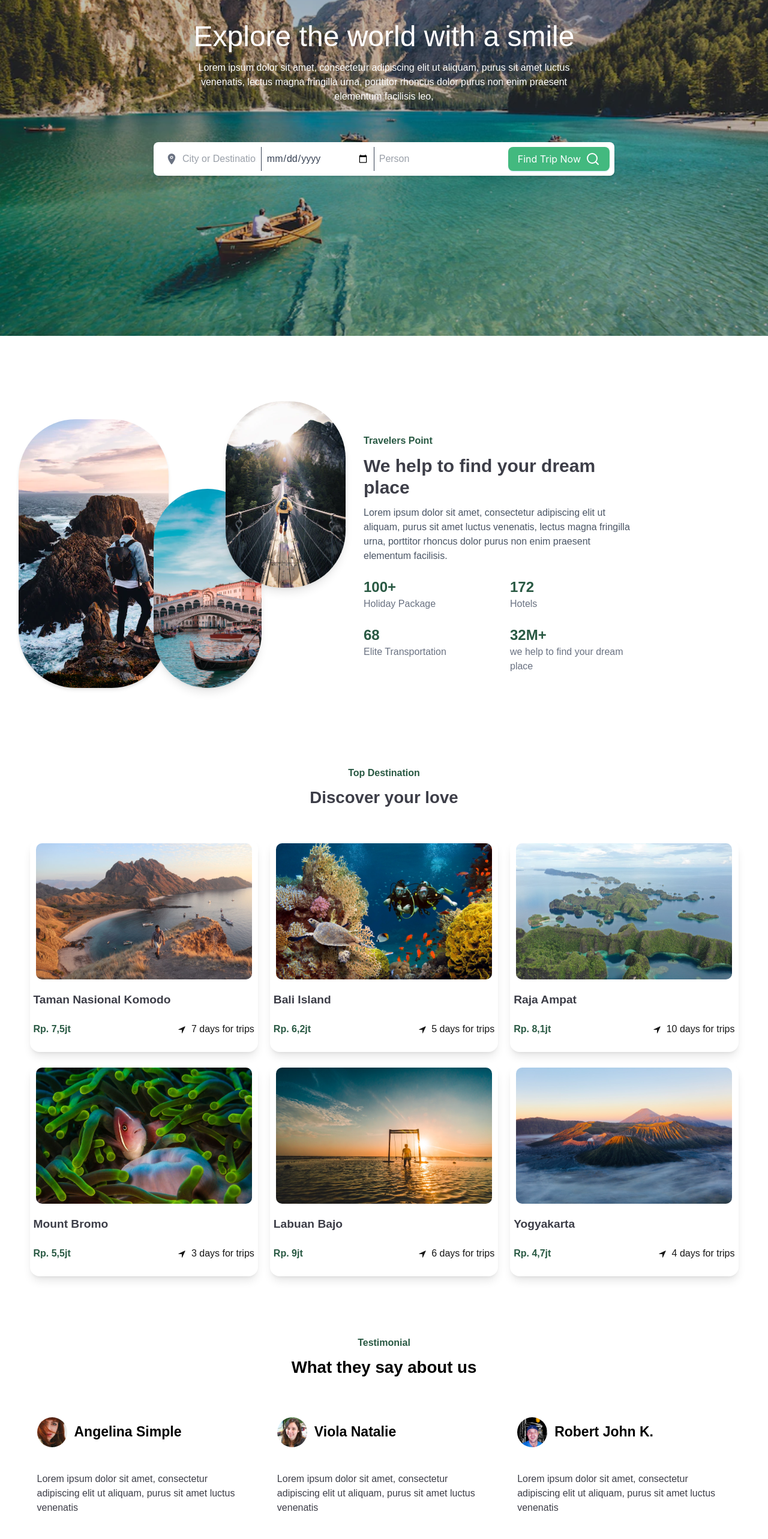
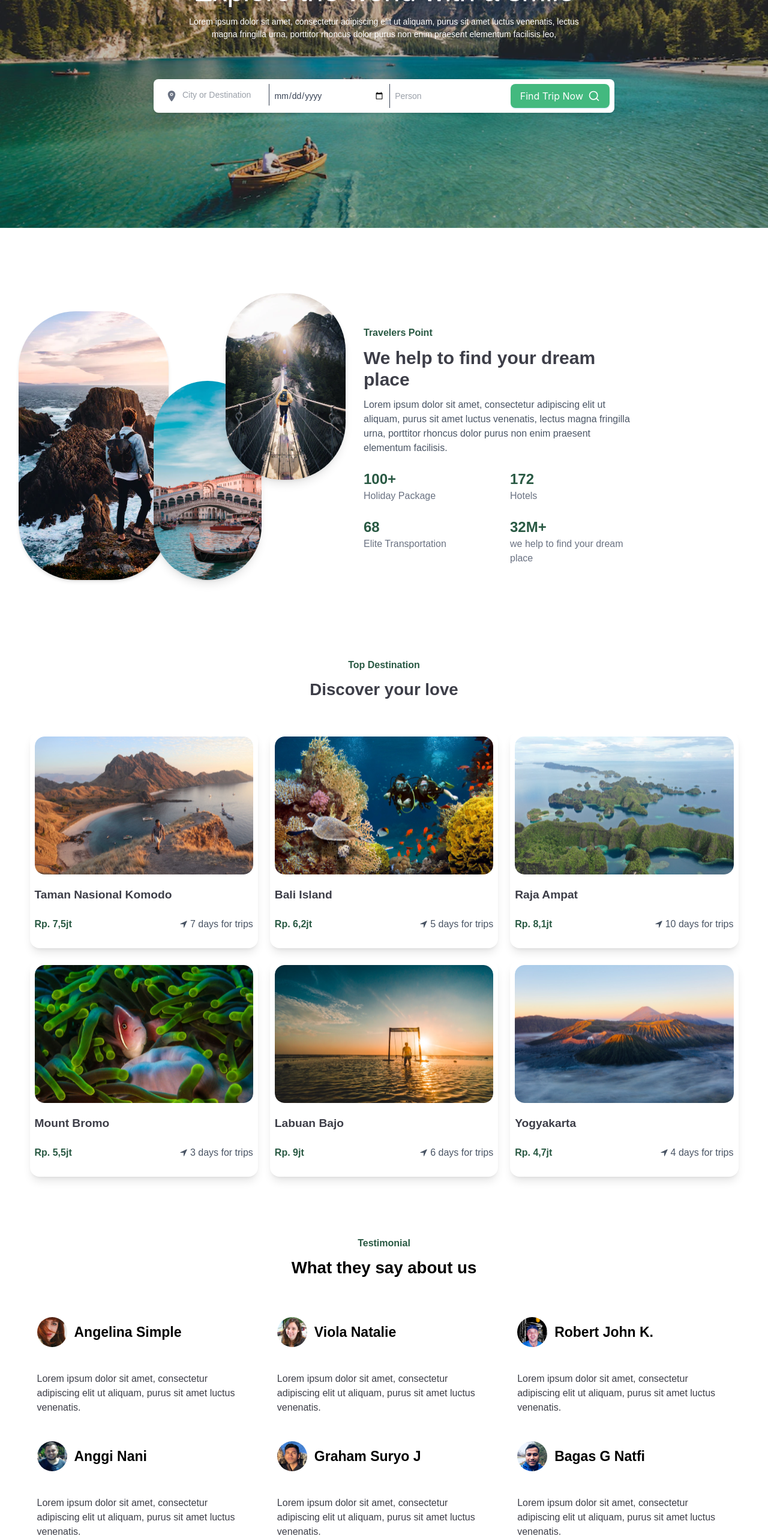
Before and after one commit to Jurayev311/travel-copy-app, a Next.js app: page / in a window 1280 px wide. Shown: the part 220-2786 px from the top of the page at 60% size. Built offline with nearby package versions, Linux system fonts and the light colour scheme.

Commit message:
home page media completed, descover page media+ and A little bit of the page remains.

```diff
--- a/src/app/globals.css
+++ b/src/app/globals.css
@@ -31,3 +31,9 @@ body {
   margin: 0 auto;
   padding: 0 16px;
 }
+
+@media (min-width: 582px) {
+  .custom-grid-2 {
+      grid-template-columns: repeat(2, minmax(0, 1fr));
+  }
+}
--- a/src/components/Destination.js
+++ b/src/components/Destination.js
@@ -13,30 +13,40 @@ const destinations = [
 
 const Destination = () => {
     return (
-        <section className='mt-[90px] mb-[99px]'>
+        <section className='mt-[90px] mb-[99px] px-4'>
             <div className='container mx-auto'>
                 <div className='text-center'>
                     <h2 className='mb-2 text-[16px] font-bold text-[#295943]'>Top Destination</h2>
                     <p className='mb-[50px] text-[27.65px] font-bold text-[#3D3E48]'>Discover your love</p>
                 </div>
 
-                <div className='grid grid-cols-3 gap-5'>
+                <div className='grid grid-cols-1 sm:grid-cols-2 md:grid-cols-2 lg:grid-cols-3 gap-5'>
                     {destinations.map((item, index) => (
                         <div
                             key={index}
-                            className='p-1.5 rounded-2xl shadow-lg hover:shadow-2xl hover:-translate-y-2 transition-all duration-300'
+                            className='p-2 rounded-2xl shadow-lg hover:shadow-2xl hover:-translate-y-2 transition-all duration-300 bg-white'
                         >
-                            <div className='flex items-center justify-center'>
-                                <Image alt={item.title} src={item.img} width={360} height={227} />
+                            <div className='w-full overflow-hidden rounded-2xl'>
+                                <Image
+                                    alt={item.title}
+                                    src={item.img}
+                                    width={360}
+                                    height={227}
+                                    className="w-full h-auto object-cover rounded-2xl"
+                                />
                             </div>
+
                             <h2 className='mt-5 font-bold text-[19.2px] text-[#3D3E48] hover:text-[#1e8449] transition-colors duration-300'>
                                 {item.title}
                             </h2>
+
                             <div className='flex items-center justify-between mt-[22px] mb-5'>
                                 <h3 className='text-[16px] font-bold text-[#295943] hover:text-[#1e8449] transition-colors duration-300'>
                                     {item.price}
                                 </h3>
-                                <p><IoNavigate className='inline-block mr-1 text-[14px] font-normal' /> {item.days}</p>
+                                <p className="flex items-center text-gray-600">
+                                    <IoNavigate className='mr-1 text-[14px]' /> {item.days}
+                                </p>
                             </div>
                         </div>
                     ))}
--- a/src/components/Header.js
+++ b/src/components/Header.js
@@ -71,7 +71,7 @@ const Header = () => {
           </button>
 
           {mobileMenuOpen && (
-            <div className='absolute top-[60px] left-0 w-full bg-slate-400/90 text-white flex flex-col items-center gap-4 py-4 text-[16px] font-bold md:hidden'>
+            <div className='absolute top-[60px] left-0 w-full bg-slate-400/80 text-white flex flex-col items-center gap-4 py-4 text-[16px] font-bold md:hidden'>
               <ul className='w-full flex flex-col items-center gap-4'>
                 {LINKS?.map((item) => (
                   <li key={item.path}>
--- a/src/components/Hero.js
+++ b/src/components/Hero.js
@@ -7,7 +7,7 @@ import { Button } from 'antd';
 
 const Hero = () => {
     return (
-        <section className="relative w-full h-[780px]">
+        <section className="relative w-full h-[780px] sm:h-[600px] xs:h-[500px]">
             <Image
                 src={hero}
                 alt="Travel image"
@@ -15,35 +15,35 @@ const Hero = () => {
                 className="object-cover"
             />
 
-            <div className='absolute inset-0 flex flex-col items-center justify-center text-center mb-2.5 text-white'>
-                <h2 className='text-5xl font-normal mb-4'>Explore the world with a smile</h2>
-                <p className='mb-16 max-w-[682px] text-[16px] font-normal'>Lorem ipsum dolor sit amet, consectetur adipiscing elit ut aliquam, purus sit amet luctus venenatis, lectus magna fringilla urna, porttitor rhoncus dolor purus non enim praesent elementum facilisis leo,</p>
+            <div className='absolute inset-0 flex flex-col items-center justify-center text-center mb-2.5 text-white px-4'>
+                <h2 className='text-5xl font-normal mb-4 sm:text-5xl xs:text-xl xs:mb-2'>Explore the world with a smile</h2>
+                <p className='mb-16 max-w-[682px] text-[16px] font-normal sm:text-[14px] xs:text-[12px] xs:mb-8'>Lorem ipsum dolor sit amet, consectetur adipiscing elit ut aliquam, purus sit amet luctus venenatis, lectus magna fringilla urna, porttitor rhoncus dolor purus non enim praesent elementum facilisis leo,</p>
 
-                <div className="flex bg-white p-2 rounded-lg shadow-md w-full max-w-3xl">
+                <div className="flex flex-col sm:flex-row bg-white p-2 rounded-lg shadow-md w-full max-w-3xl xs:max-w-full gap-2 sm:gap-0">
                     <div className="relative flex-1">
                         <IoLocation className="absolute left-3 top-1/2 transform -translate-y-1/2 text-gray-500" size={20} />
                         <input
                             type="text"
                             placeholder="City or Destination"
-                            className="w-full p-2 pl-10 outline-none text-gray-700"
+                            className="w-full p-2 pl-10 outline-none text-gray-700 text-sm border-b sm:border-b-0 sm:border-r"
                         />
                     </div>
                     <input
                         type="date"
-                        className="flex-1 p-2 outline-none text-gray-700 border-l"
+                        className="flex-1 p-2 outline-none text-gray-700 border-b sm:border-b-0 sm:border-r text-sm"
                     />
                     <input
                         type="number"
                         placeholder="Person"
-                        className="flex-1 p-2 outline-none text-gray-700 border-l"
+                        className="flex-1 p-2 outline-none text-gray-700 text-sm"
                     />
                     <Button
                         type='primary'
                         size='large'
                         style={{ background: "#43B97F" }}
-                        className="cursor-pointer text-white py-2 rounded-lg flex items-center gap-2">
+                        className="cursor-pointer text-white py-2 rounded-lg flex items-center gap-2 justify-center text-sm">
                         Find Trip Now
-                        <LuSearch className='text-2xl' />
+                        <LuSearch className='text-xl' />
                     </Button>
                 </div>
             </div>
--- a/src/components/Point.js
+++ b/src/components/Point.js
@@ -10,7 +10,6 @@ const Point = () => {
   const [inView, setInView] = useState(false);
   const sectionRef = useRef(null);
 
-  //sahifa 40% ko'ringanda countUp ishlashi uchun yozilgan kod
   useEffect(() => {
     const observer = new IntersectionObserver(
       ([entry]) => {
@@ -38,7 +37,7 @@ const Point = () => {
       className="mt-[99px] flex flex-wrap items-center justify-center p-10 text-[#3D3E48]"
     >
       <div className="container mx-auto flex items-center justify-center flex-wrap gap-[30px] max-w-6xl">
-        <div className="relative flex items-center justify-center w-[350px] h-[448px]">
+        <div className="relative flex items-center justify-center w-[350px] h-[448px] hidden md:flex">
           <div className="absolute top-0 left-[-195px] w-[250px] h-[448px] rounded-[95px] overflow-hidden shadow-md transition-transform duration-300 ease-in-out group">
             <Image
               src={travel1}
@@ -64,7 +63,7 @@ const Point = () => {
           </div>
         </div>
 
-        <div className="max-w-md">
+        <div className="max-w-md text-center md:text-left">
           <h3 className="text-[#295943] font-semibold">Travelers Point</h3>
           <h2 className="text-3xl font-bold my-3">
             We help to find your dream place
--- a/src/components/Testimonial.js
+++ b/src/components/Testimonial.js
@@ -7,70 +7,36 @@ import profile4 from '../../public/assets/profile4.svg'
 import profile5 from '../../public/assets/profile5.svg'
 import profile6 from '../../public/assets/profile6.svg'
 
+const testimonials = [
+    { img: profile, name: "Angelina Simple" },
+    { img: profile2, name: "Viola Natalie" },
+    { img: profile3, name: "Robert John K." },
+    { img: profile4, name: "Anggi Nani" },
+    { img: profile5, name: "Graham Suryo J" },
+    { img: profile6, name: "Bagas G Natfi" }
+];
+
 const Testimonial = () => {
     return (
         <section className='mb-[99px]'>
-            <div className='container mx-auto text-black'>
+            <div className='container mx-auto text-black px-4'>
                 <div className='text-center'>
                     <h2 className='text-[#295943] text-[16px] font-bold mb-2'>Testimonial</h2>
                     <p className='text-[27.65px] text-[#000000] font-bold mb-[50px]'>What they say about us</p>
                 </div>
 
-                <div className='grid grid-cols-3 gap-5'>
-                    <div className='hover:bg-[#43B97F] rounded hover:text-white duration-300 p-3'>
-                        <div className='flex items-center gap-3 mb-[41px]'>
-                            <Image alt='Testimonial profile' src={profile} />
-                            <h3 id='Testimonialh' className='text-[23px] text-[#000000] font-bold'>Angelina Simple</h3>
+                <div className='grid grid-cols-1 sm:grid-cols-2 md:grid-cols-3 gap-5'>
+                    {testimonials.map((item, index) => (
+                        <div key={index} className='hover:bg-[#43B97F] rounded hover:text-white duration-300 p-3'>
+                            <div className='flex items-center gap-3 mb-[41px]'>
+                                <Image alt='Testimonial profile' src={item.img} />
+                                <h3 className='text-[23px] text-[#000000] font-bold'>{item.name}</h3>
+                            </div>
+                            <p className='text-[16px] font-normal text-[#3D3E48]'>
+                                Lorem ipsum dolor sit amet, consectetur adipiscing elit ut aliquam, purus sit amet luctus venenatis.
+                            </p>
                         </div>
-                        <p id='Testimonialp' className='text-[16px] font-normal text-[#3D3E48]'>
-                            Lorem ipsum dolor sit amet, consectetur adipiscing elit ut aliquam, purus sit amet luctus venenatis
-                        </p>
-                    </div>
-                    <div className='hover:bg-[#43B97F] rounded hover:text-white duration-300 p-3'>
-                        <div className='flex items-center gap-3 mb-[41px]'>
-                            <Image alt='Testimonial profile' src={profile2} />
-                            <h3 id='Testimonialh' className='text-[23px] text-[#000000] font-bold'>Viola Natalie</h3>
-                        </div>
-                        <p id='Testimonialp' className='text-[16px] font-normal text-[#3D3E48]'>
-                            Lorem ipsum dolor sit amet, consectetur adipiscing elit ut aliquam, purus sit amet luctus venenatis
-                        </p>
-                    </div>
-                    <div className='hover:bg-[#43B97F] rounded hover:text-white duration-300 p-3'>
-                        <div className='flex items-center gap-3 mb-[41px]'>
-                            <Image alt='Testimonial profile' src={profile3} />
-                            <h3 id='Testimonialh' className='text-[23px] text-[#000000] font-bold'>Robert John K.</h3>
-                        </div>
-                        <p id='Testimonialp' className='text-[16px] font-normal text-[#3D3E48]'>
-                            Lorem ipsum dolor sit amet, consectetur adipiscing elit ut aliquam, purus sit amet luctus venenatis
-                        </p>
-                    </div>
-                    <div className='hover:bg-[#43B97F] rounded hover:text-white duration-300 p-3'>
-                        <div className='flex items-center gap-3 mb-[41px]'>
-                            <Image alt='Testimonial profile' src={profile4} />
-                            <h3 id='Testimonialh' className='text-[23px] text-[#000000] font-bold'>Anggi Nani</h3>
-                        </div>
-                        <p id='Testimonialp' className='text-[16px] font-normal text-[#3D3E48]'>
-                            Lorem ipsum dolor sit amet, consectetur adipiscing elit ut aliquam, purus sit amet luctus venenatis
-                        </p>
-                    </div>
-                    <div className='hover:bg-[#43B97F] rounded hover:text-white duration-300 p-3'>
-                        <div className='flex items-center gap-3 mb-[41px]'>
-                            <Image alt='Testimonial profile' src={profile5} />
-                            <h3 id='Testimonialh' className='text-[23px] text-[#000000] font-bold'>Graham Suryo J</h3>
-                        </div>
-                        <p id='Testimonialp' className='text-[16px] font-normal text-[#3D3E48]'>
-                            Lorem ipsum dolor sit amet, consectetur adipiscing elit ut aliquam, purus sit amet luctus venenatis
-                        </p>
-                    </div>
-                    <div className='hover:bg-[#43B97F] rounded hover:text-white duration-300 p-3'>
-                        <div className='flex items-center gap-3 mb-[41px]'>
-                            <Image alt='Testimonial profile' src={profile6} />
-                            <h3 id='Testimonialh' className='text-[23px] text-[#000000] font-bold'>Bagas G Natfi</h3>
-                        </div>
-                        <p id='Testimonialp' className='text-[16px] font-normal text-[#3D3E48]'>
-                            Lorem ipsum dolor sit amet, consectetur adipiscing elit ut aliquam, purus sit amet luctus venenatis
-                        </p>
-                    </div>
+                    ))}
                 </div>
 
             </div>
@@ -78,4 +44,4 @@ const Testimonial = () => {
     )
 }
 
-export default Testimonial
+export default Testimonial;
```
Also changed, not shown: src/components/DiscoverPage.js (+14 -12 lines), src/components/Footer.js (+18 -18 lines).
